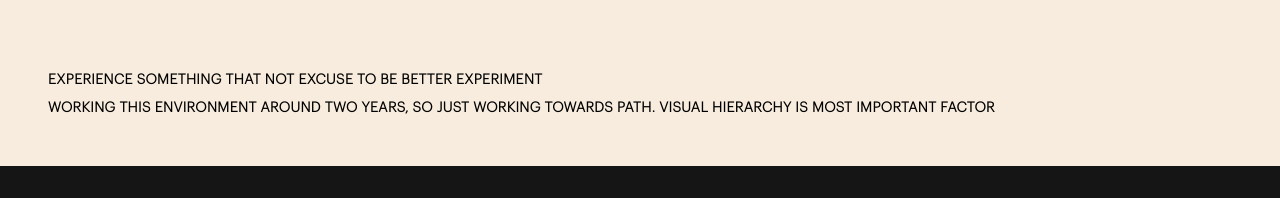
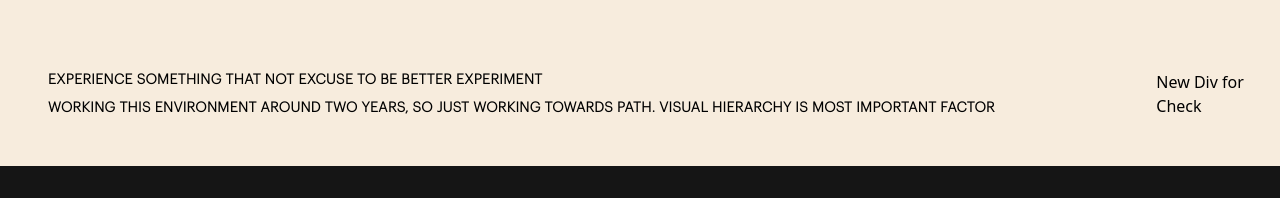
Before and after one commit to ahmedrimon/anonno--portfolio, a Next.js app: page / in a window 1280 px wide. Shown: the part 270-468 px from the top of the page. Built offline with nearby package versions, Linux system fonts and the light colour scheme.

Commit message:
new div introduced

```diff
--- a/components/Hero/Hero.tsx
+++ b/components/Hero/Hero.tsx
@@ -22,6 +22,9 @@ export default function Hero() {
                               priority
                          />
                     </div>
+                    <div>
+                         <h1>New Div for Check</h1>
+                    </div>
                </main>
           </section>
      </section>
```
